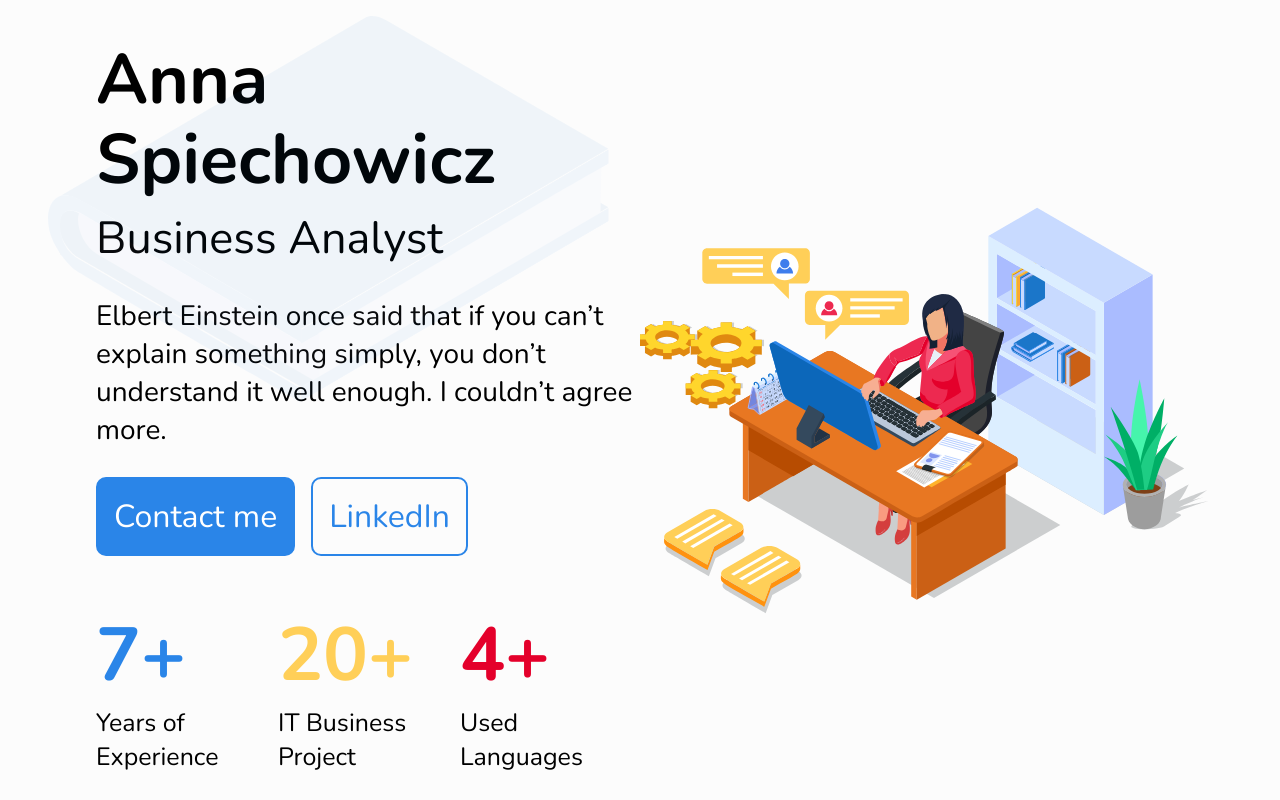
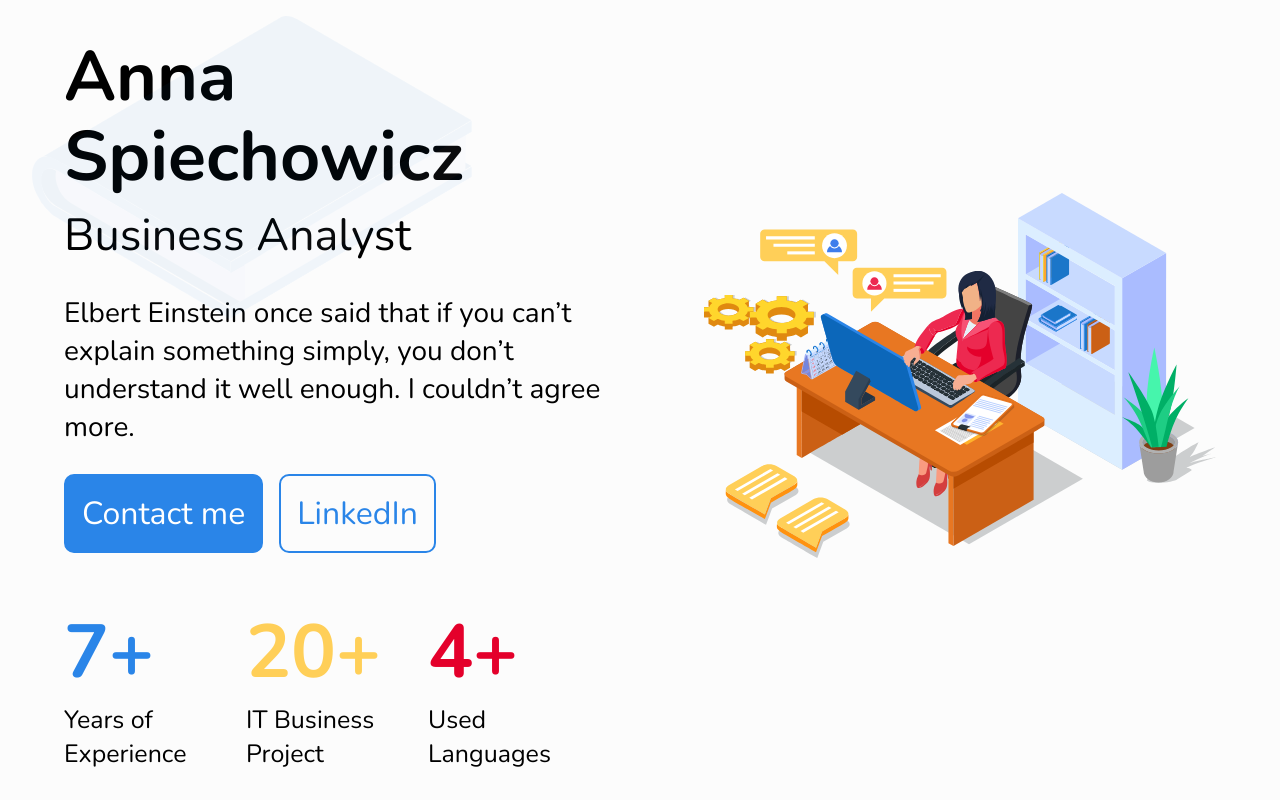
Before and after one commit to MSpiechowicz/annaspiechowicz.com, a React (Vite) app: page / in a window 1280 px wide. Built offline with nearby package versions, Linux system fonts and the light colour scheme.

Commit message:
grid styling fixes

```diff
--- a/src/index.scss
+++ b/src/index.scss
@@ -15,6 +15,9 @@
   font-weight: 400;
   font-synthesis: none;
 
+  width: 100%;
+  height: 100%;
+
   text-rendering: optimizeLegibility;
 
   -webkit-font-smoothing: antialiased;
@@ -29,6 +32,9 @@
 
 html {
   background-color: #FCFCFC;
+  width: 100%;
+  height: 100%;
+  overflow-x: hidden;
 }
 
 body {
@@ -38,3 +44,8 @@ body {
   width: 100%;
   height: 100%;
 }
+
+#root {
+  width: 100%;
+  height: 100%;
+}
--- a/src/styles/App.scss
+++ b/src/styles/App.scss
@@ -4,8 +4,18 @@
 
   display: grid;
   grid-template-columns: 1fr;
+  align-items: center;
+  justify-items: left;
+
+  margin: 2rem;
+
+  @media screen and (min-width: 672px) {
+    margin: 0;
+    justify-items: center;
+  }
 
   @media screen and (min-width: 990px) {
+    margin: 0;
     grid-template-columns: repeat(2, 1fr);
   }
 }
--- a/src/styles/AppBook.scss
+++ b/src/styles/AppBook.scss
@@ -15,8 +15,9 @@
     }
   }
 
-  @media screen and (min-width: 990px) {
+  @media screen and (min-width: 1296px) {
     left: 3rem;
+    top: 3rem;
 
     img {
       width: 561px;
--- a/src/styles/AppContainer.scss
+++ b/src/styles/AppContainer.scss
@@ -1,11 +1,9 @@
 .app__container {
-  margin-top: 2rem;
-  margin-left: 2rem;
-
+  width: fit-content;
   display: flex;
   flex-direction: column;
 
-  @media screen and (min-width: 768px) {
-    margin-left: 6rem;
+  @media screen and (min-width: 990px) {
+    margin-left: 4rem;
   }
 }
--- a/src/styles/AppGraphic.scss
+++ b/src/styles/AppGraphic.scss
@@ -2,37 +2,35 @@
   display: flex;
   justify-content: left;
   margin-top: 3rem;
-  margin-left: 2rem;
+  width: fit-content;
 
   img {
     width: 312px;
+    margin-bottom: 3rem;
   }
 
   @media screen and (min-width: 672px) {
-    margin-left: 6rem;
-
     img {
-      width: 512px;
+      width: 496px;
     }
   }
 
   @media screen and (min-width: 990px) {
-    margin-left: 0;
     overflow: hidden;
+    margin-top: 0;
 
     img {
-      width: 568px;
+      width: 512px;
       overflow: hidden;
     }
   }
 
   @media screen and (min-width: 1296px) {
-    margin-left: 0;
-    margin-right: 4rem;
     overflow: hidden;
+    margin-top: 0;
 
     img {
-      width: 900px;
+      width: 820px;
       overflow: hidden;
     }
   }
```
